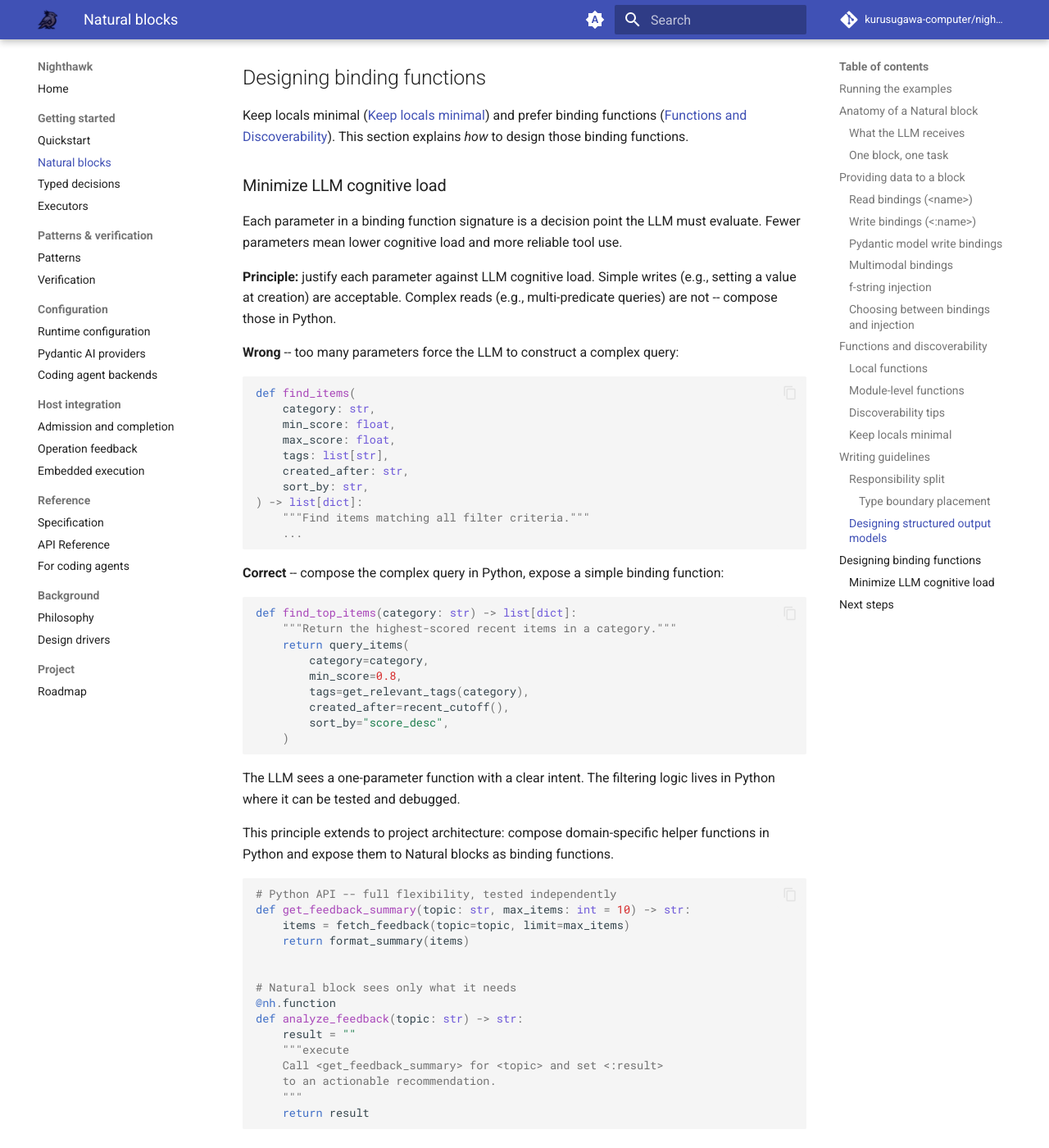
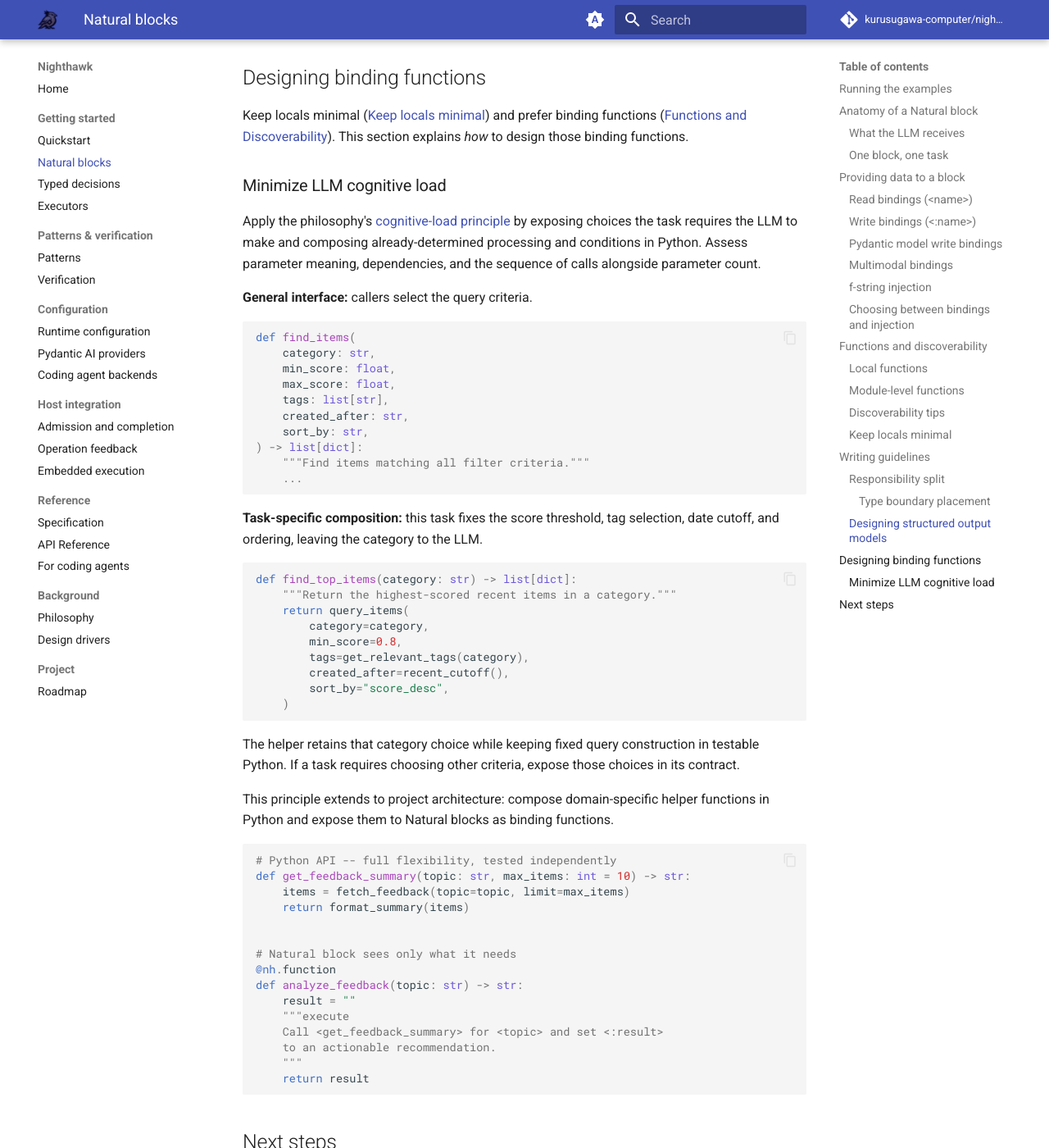
Before and after one commit to kurusugawa-computer/nighthawk-python, an MkDocs documentation site: the page built from docs/natural-blocks.md, in a window 1280 px wide and 1400 px high, scrolled down 11309 px. Shown: the whole window at 82% size. Built offline with MkDocs 1.6.1 and Material for MkDocs 9.7.7, drawn with Linux system fonts in a browser that asks for light colours; comment, search, counter and statistics services are not loaded; some of the changed text lies outside the part shown.

Commit message:
Document principles for minimizing LLM cognitive load

````diff
--- a/docs/natural-blocks.md
+++ b/docs/natural-blocks.md
@@ -453,7 +453,7 @@ When a Natural block produces a single value (a label, a score, a summary), a si
 
 Design guidelines for structured output models:
 
-- **Keep models flat.** Nested models add LLM cognitive load. Prefer `approved: bool, reason: str, risk_level: str` over a model-within-a-model hierarchy.
+- **Use structure that matches the result.** Keep independent fields such as `approved`, `reason`, and `risk_level` flat; use nested models when grouping clarifies required relationships.
 - **Use descriptive field names.** The LLM sees the model schema; field names are the primary signal for what to produce.
 - **Constrain field types.** Use `Literal["low", "medium", "high"]` instead of `str` where possible. This enables both LLM guidance and host-side validation.
 - **Handle validation failures at their boundary.** A recoverable assignment validation failure is returned to the model so it can correct the value. Invalid output bindings at finalization instead raise `ExecutionError`, whose `step_failed.failure_stage` is `"binding_validation"` and whose cause is the original validation exception. See [Error handling](patterns.md#error-handling) for executable examples. Choose retry or fallback only when repeating earlier helper calls, mutations, and other effects is acceptable; validation failure does not roll them back.
@@ -464,11 +464,10 @@ Keep locals minimal ([Keep locals minimal](#keep-locals-minimal)) and prefer bin
 
 ### Minimize LLM cognitive load
 
-Each parameter in a binding function signature is a decision point the LLM must evaluate. Fewer parameters mean lower cognitive load and more reliable tool use.
+Apply the philosophy's [cognitive-load principle](philosophy.md#agents-can-understand-and-revise-programs) by exposing choices the task requires the LLM to make and composing already-determined processing and conditions in Python.
+Assess parameter meaning, dependencies, and the sequence of calls alongside parameter count.
 
-**Principle:** justify each parameter against LLM cognitive load. Simple writes (e.g., setting a value at creation) are acceptable. Complex reads (e.g., multi-predicate queries) are not -- compose those in Python.
-
-**Wrong** -- too many parameters force the LLM to construct a complex query:
+**General interface:** callers select the query criteria.
 
 ```py
 def find_items(
@@ -483,7 +482,7 @@ def find_items(
     ...
 ```
 
-**Correct** -- compose the complex query in Python, expose a simple binding function:
+**Task-specific composition:** this task fixes the score threshold, tag selection, date cutoff, and ordering, leaving the category to the LLM.
 
 ```py
 def find_top_items(category: str) -> list[dict]:
@@ -497,7 +496,8 @@ def find_top_items(category: str) -> list[dict]:
     )
 ```
 
-The LLM sees a one-parameter function with a clear intent. The filtering logic lives in Python where it can be tested and debugged.
+The helper retains that category choice while keeping fixed query construction in testable Python.
+If a task requires choosing other criteria, expose those choices in its contract.
 
 This principle extends to project architecture: compose domain-specific helper functions in Python and expose them to Natural blocks as binding functions.
 
````
Also changed, not shown: CHANGELOG.md (+2 -0 lines), docs/design-drivers.md (+5 -4 lines), docs/philosophy.md (+13 -0 lines), docs/specification.md (+2 -2 lines).
